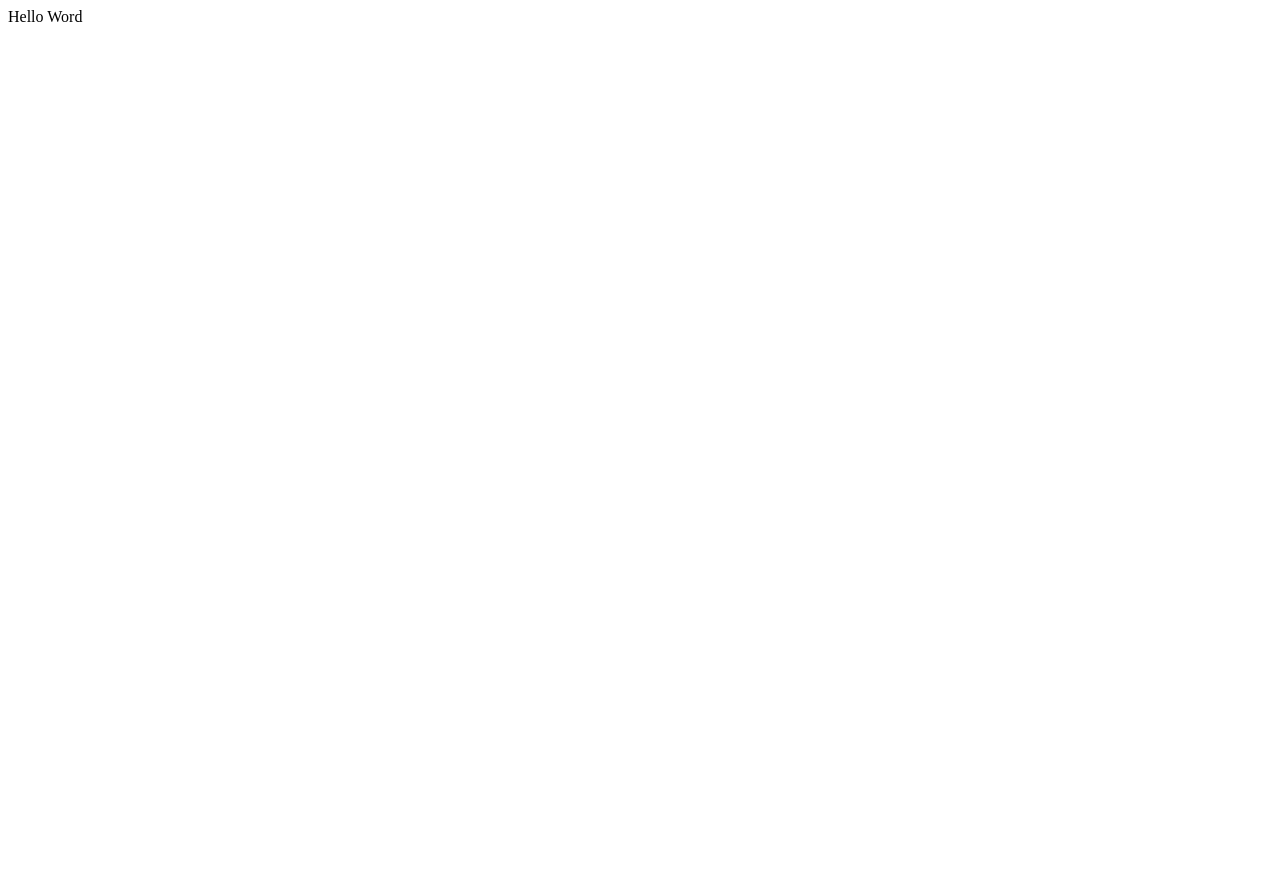
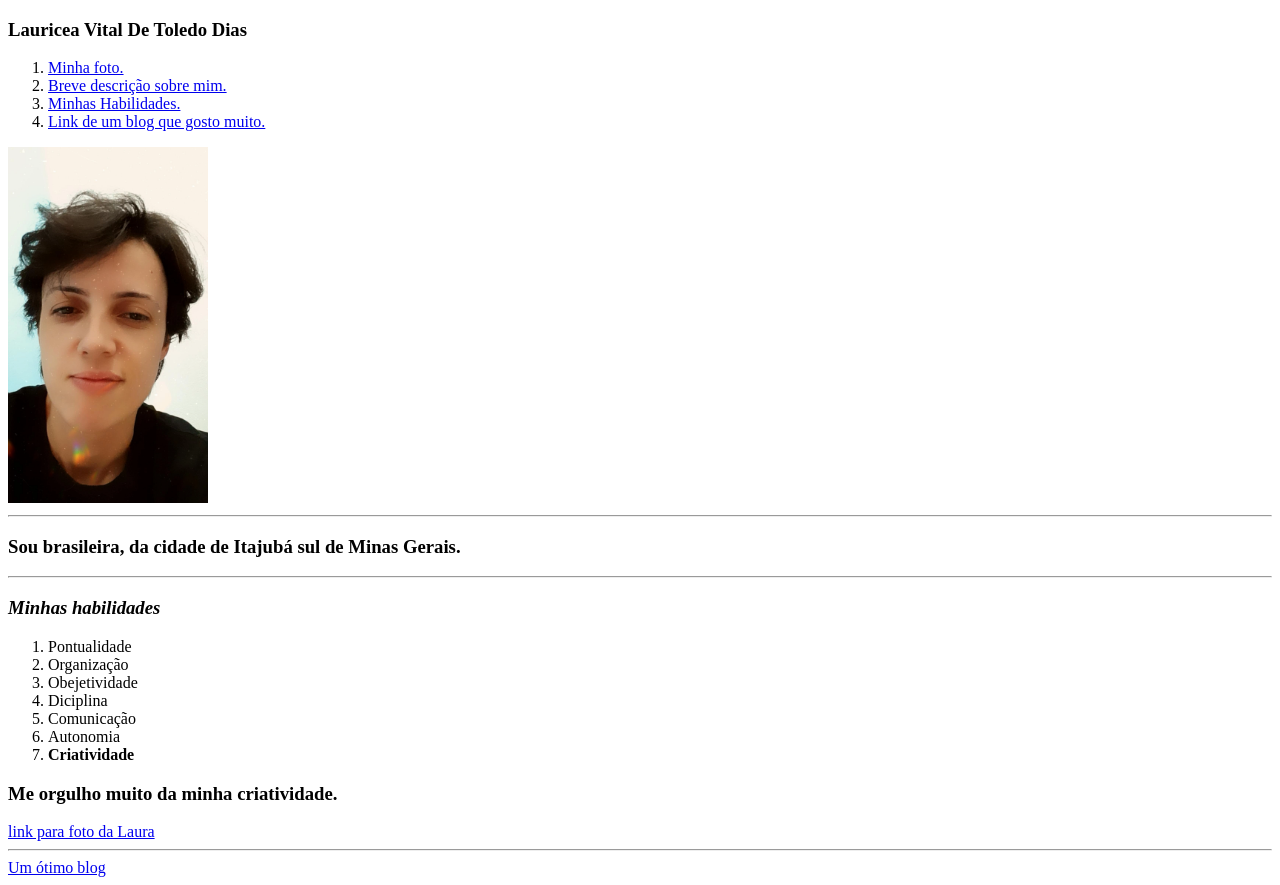
Before and after one commit to Laura-dias388/Laura-dias388.github.io, a plain HTML site: page index.html in a window 1280 px wide. Before the commit the page ends 800 px from the top, so only its background shows below. Drawn offline with Linux system fonts and the light colour scheme.

Commit message:
Criei meu portfólio

```diff
--- a/index.html
+++ b/index.html
@@ -1 +1,39 @@
-Hello Word
+<!DOCTYPE html>
+<html lang="pt-br">
+<head>
+    <meta charset="UTF-8">
+    <meta http-equiv="X-UA-Compatible" content="IE=edge">
+    <meta name="viewport" content="width=device-width, initial-scale=1.0">
+    <title>Meu Portfólio </title>
+</head>
+<body>
+    <h3>Lauricea Vital De Toledo Dias</h3>
+    <ol>
+    <li> <a href="#imgl"> Minha foto.</a></li>
+    <li> <a href="#desc"> Breve descrição sobre mim.</a></li>
+    <li> <a href="#hab"> Minhas Habilidades.</a></li>
+    <li> <a href="#blog"> Link de um blog que gosto muito.</a></li>
+    </ol>
+<img id="imgl" src="./IMG_20220407_020230_534.webp" width="200px" alt="Foto de Lauricea">
+<hr>
+<h3 id="desc" >Sou brasileira, da cidade de Itajubá sul de Minas Gerais.</h3>
+<hr>
+<h3 id="hab" > <em>Minhas habilidades</em></h3>
+
+<ol>
+<li>Pontualidade</li>
+<li>Organização</li>
+<li>Obejetividade</li>
+<li>Diciplina</li>
+<li>Comunicação</li>
+<li>Autonomia</li>
+<li><strong>Criatividade</strong></li>
+</ol>
+<h3>Me orgulho muito da minha criatividade.</h3>
+
+<a href="#imgl">link para foto da Laura</a>
+<hr>
+<a id="blog" href="https://unidospelaastronomia.wordpress.com/" target="_blank" >Um ótimo blog</a>
+
+</body>
+</html>
```
Also changed, not shown: IMG_20220407_020230_534.webp (added).
